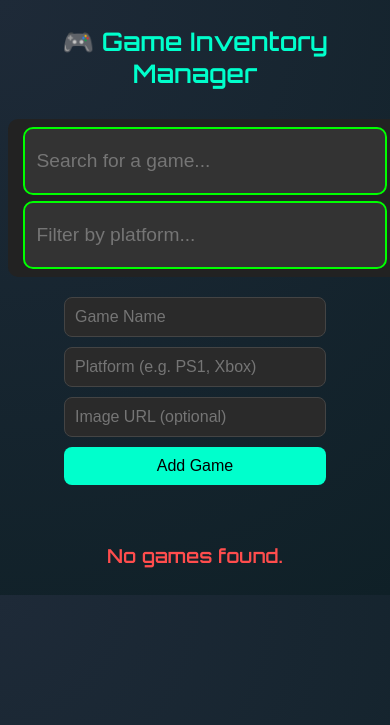
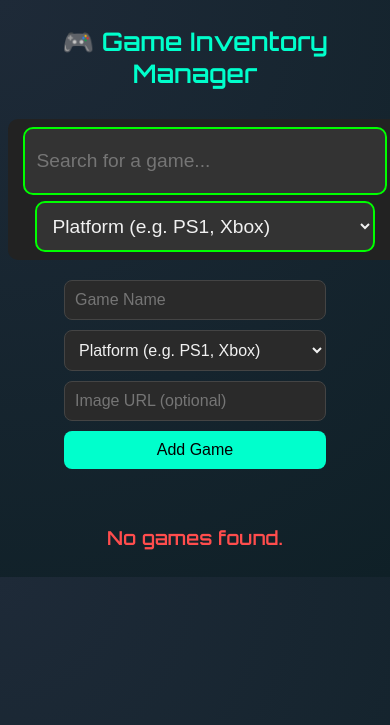
Before and after one commit to Bonzay993/GameInventoryManager, a Flask app: page / in a window 390 px wide. Shown: the top 725 px of the page. After the commit the page ends 550 px from the top, so only its background shows below. Run offline with Flask 3, Linux system fonts and the light colour scheme; data that the repository does not hold is empty.

Commit message:
Visual updates

```diff
--- a/static/css/styles.css
+++ b/static/css/styles.css
@@ -51,17 +51,24 @@
   width: 20%;
 }
 
+/* Wrapper for form + toast positioning */
+.form-toast-wrapper {
+  position: relative;
+  max-width: 50%;
+  margin: 20px auto 40px auto;
+  padding: 0 10px;
+}
+
 .addForm {
   display: flex;
   flex-wrap: wrap;
   justify-content: center;
   gap: 12px;
-  margin: 20px auto 40px auto;
-  max-width: 50%;
-  padding: 0 10px;
+  max-width:50%;
+  margin:0 auto;
 }
 
-.addForm input, .addForm button {
+.addForm input, .addForm button, .addForm select.platform {
   padding: 12px 16px;
   font-size: 1rem;
   border-radius: 8px;
@@ -71,7 +78,7 @@
   box-sizing: border-box;
 }
 
-.addForm input {
+.addForm input, .addForm select.platform {
   background-color: #2a2a2a;
   color: var(--text-color);
   border: 1px solid #444;
@@ -251,16 +314,13 @@
     height: 200px;
   }
 
-  .toast,
-  .confirm-toast {
-    max-width: 90%;
-    font-size: 0.95rem;
-  }
+
 }
 
-
 @media (max-width: 600px) {
-  .addForm input, .addForm button {
+  .addForm input,
+  .addForm button,
+  .addForm select.platform {
     flex: 1 1 100%;
   }
 }
@@ -271,7 +331,8 @@
   }
 
   .addForm input,
-  .addForm button {
+  .addForm button,
+  .addForm select.platform {
     font-size: 1rem;
     padding: 10px;
   }
--- a/static/scripts/script.js
+++ b/static/scripts/script.js
@@ -91,7 +91,7 @@
 
       const name = document.createElement('div');
       name.textContent = `${game.name} [${game.platform}]`;
-      name.className ='gameItem-text'
+      name.className = 'gameItem-text';
 
       const btn = document.createElement('button');
       btn.textContent = 'Delete';
@@ -116,7 +116,7 @@
 
   async function searchGames() {
     const query = document.getElementById('searchBar').value.trim();
-    const platform = document.getElementById('platformSearch').value.trim();
+    const platform = document.getElementById('platform').value;
 
     let url = '/search?';
     if (query) url += `query=${encodeURIComponent(query)}&`;
@@ -157,7 +157,7 @@
   }
 
   document.getElementById('searchBar').addEventListener('keyup', searchGames);
-  document.getElementById('platformSearch').addEventListener('keyup', searchGames);
+  document.getElementById('platformSearch').addEventListener('change', searchGames);  // changed here
   document.getElementById('addGameBtn').addEventListener('click', addGame);
 
   fetchGames();
--- a/templates/index.html
+++ b/templates/index.html
@@ -12,12 +12,39 @@
 
   <div id="searchContainer">
     <input type="text" id="searchBar" placeholder="Search for a game..." />
-    <input type="text" id="platformSearch" placeholder="Filter by platform..." />
+    <select id="platformSearch">
+        <option value="" disabled selected>Platform (e.g. PS1, Xbox)</option>
+        <option value="PS1">PS1</option>
+        <option value="PS2">PS2</option>
+        <option value="PS3">PS3</option>
+        <option value="PS4">PS4</option>
+        <option value="PS5">PS5</option>
+        <option value="OG XBOX">OG XBOX</option>
+        <option value="XBOX 360">XBOX 360</option>
+        <option value="XBOX ONE">XBOX ONE</option>
+        <option value="SERIES S">SERIES S</option>
+        <option value="SERIES X">SERIES X</option>
+        <option value="Nintendo Switch">Nintendo Switch</option>
+    </select>
   </div>
 
   <div class="addForm">
     <input type="text" class="gamename" id="gameName" placeholder="Game Name">
-    <input type="text" class="platform" id="platform" placeholder="Platform (e.g. PS1, Xbox)">
+    <select class="platform" id="platform">
+        <option value="" disabled selected>Platform (e.g. PS1, Xbox)</option>
+        <option value="PS1">PS1</option>
+        <option value="PS2">PS2</option>
+        <option value="PS3">PS3</option>
+        <option value="PS4">PS4</option>
+        <option value="PS5">PS5</option>
+        <option value="OG XBOX">OG XBOX</option>
+        <option value="XBOX 360">XBOX 360</option>
+        <option value="XBOX ONE">XBOX ONE</option>
+        <option value="SERIES S">SERIES S</option>
+        <option value="SERIES X">SERIES X</option>
+        <option value="Nintendo Switch">Nintendo Switch</option>
+    </select>
+
     <input type="text" id="imageUrl" placeholder="Image URL (optional)">
     <button id="addGameBtn">Add Game</button>
 
@@ -25,10 +52,12 @@
       <span id="toast-icon">✔️</span>
       <span id="toast-message"></span>
     </div>
-    <div id="confirm-toast" class="toast confirm-toast" style="display:none;">
+    <div id="confirm-toast" class="confirm-toast" style="display:none;">
       <span id="confirm-message">Are you sure you want to delete this game?</span>
-      <button id="confirm-yes" class="confirm-btn">Yes</button>
-      <button id="confirm-no" class="confirm-btn">No</button>
+      <div class="button-container">
+          <button id="confirm-yes" class="confirm-btn">Yes</button>
+          <button id="confirm-no" class="confirm-btn">No</button>
+      </div>
     </div>
   </div>
 
```
Also changed, not shown: other parts of static/css/styles.css (+75 -10 lines).
